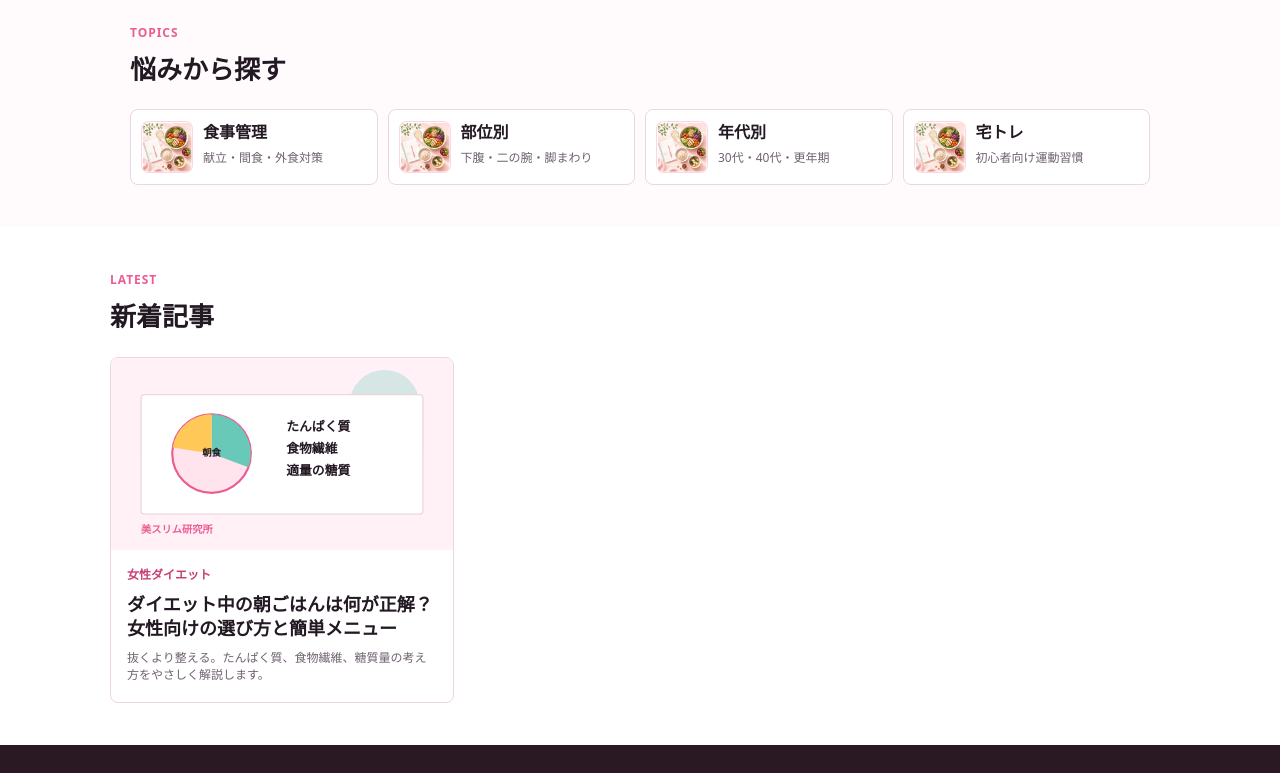
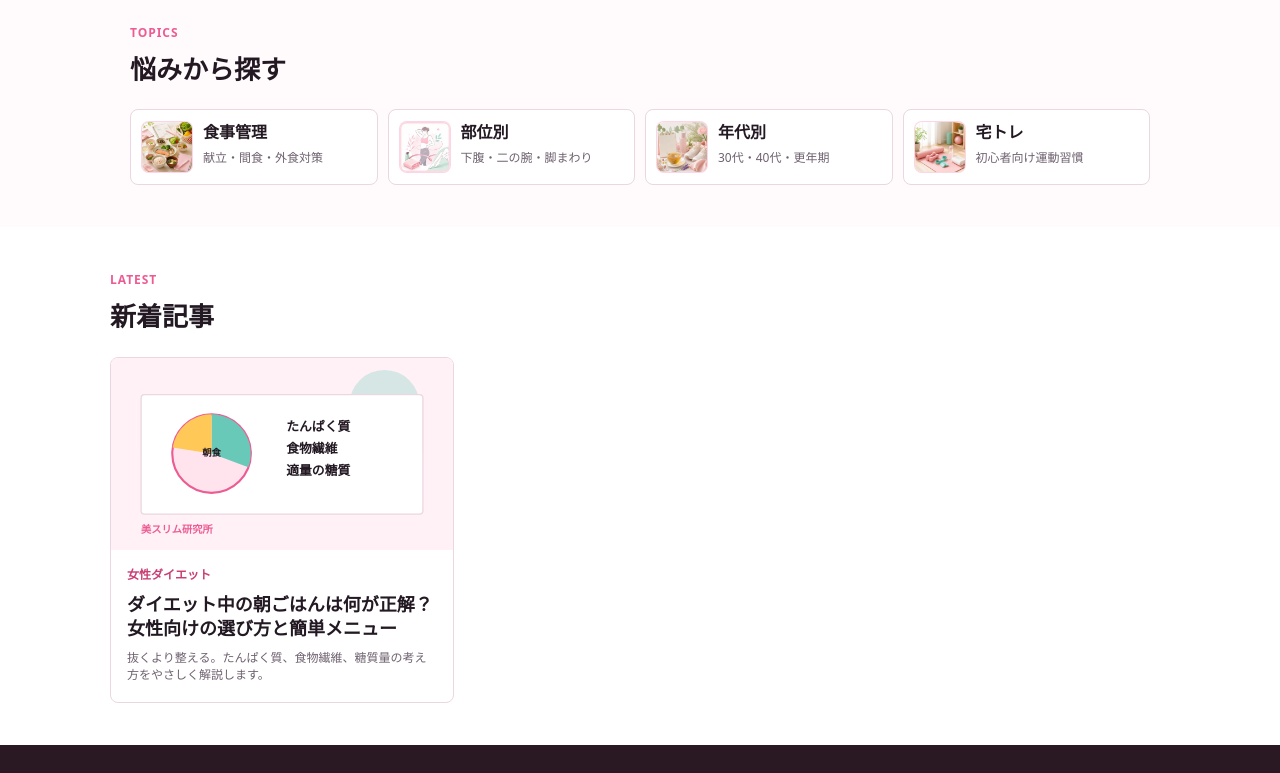
Before and after one commit to taikidev0922/slim-lab-women, a website: page index.html in a window 1280 px wide. Shown: the part 820-1593 px from the top of the page. Drawn offline with Linux system fonts and the light colour scheme.

Commit message:
Use distinct topic card images

```diff
--- a/index.html
+++ b/index.html
@@ -54,19 +54,19 @@
       </div>
       <div class="topic-grid topic-grid--compact">
         <a class="topic-card topic-card--meal" href="/blog/">
-          <span class="topic-card__image" aria-hidden="true"><img src="/assets/topic-tiles.jpg" alt="" width="640" height="640" loading="lazy"></span>
+          <span class="topic-card__image" aria-hidden="true"><img src="/assets/topic-meal.jpg" alt="" width="360" height="360" loading="lazy"></span>
           <span class="topic-card__text"><strong>食事管理</strong><span>献立・間食・外食対策</span></span>
         </a>
         <a class="topic-card topic-card--body" href="/blog/">
-          <span class="topic-card__image" aria-hidden="true"><img src="/assets/topic-tiles.jpg" alt="" width="640" height="640" loading="lazy"></span>
+          <span class="topic-card__image" aria-hidden="true"><img src="/assets/topic-body.jpg" alt="" width="360" height="360" loading="lazy"></span>
           <span class="topic-card__text"><strong>部位別</strong><span>下腹・二の腕・脚まわり</span></span>
         </a>
         <a class="topic-card topic-card--age" href="/blog/">
-          <span class="topic-card__image" aria-hidden="true"><img src="/assets/topic-tiles.jpg" alt="" width="640" height="640" loading="lazy"></span>
+          <span class="topic-card__image" aria-hidden="true"><img src="/assets/topic-age.jpg" alt="" width="360" height="360" loading="lazy"></span>
           <span class="topic-card__text"><strong>年代別</strong><span>30代・40代・更年期</span></span>
         </a>
         <a class="topic-card topic-card--home" href="/blog/">
-          <span class="topic-card__image" aria-hidden="true"><img src="/assets/topic-tiles.jpg" alt="" width="640" height="640" loading="lazy"></span>
+          <span class="topic-card__image" aria-hidden="true"><img src="/assets/topic-home.jpg" alt="" width="360" height="360" loading="lazy"></span>
           <span class="topic-card__text"><strong>宅トレ</strong><span>初心者向け運動習慣</span></span>
         </a>
       </div>
--- a/style.css
+++ b/style.css
@@ -145,15 +145,11 @@ h1 { max-width: 760px; font-size: clamp(32px, 9vw, 64px); }
   border: 1px solid rgba(236, 92, 147, .18);
 }
 .topic-card__image img {
-  width: 200%;
-  max-width: none;
-  height: 200%;
+  width: 100%;
+  height: 100%;
   object-fit: cover;
+  display: block;
 }
-.topic-card--meal .topic-card__image img { object-position: 0 0; }
-.topic-card--body .topic-card__image img { object-position: 100% 0; }
-.topic-card--age .topic-card__image img { object-position: 0 100%; }
-.topic-card--home .topic-card__image img { object-position: 100% 100%; }
 .topic-card__text { display: block; min-width: 0; }
 .topic-card strong { display: block; font-size: 16px; line-height: 1.25; }
 .topic-card__text span, .article-card p { color: var(--muted); font-size: 12px; line-height: 1.45; }
```
Also changed, not shown: assets/topic-age.jpg (added), assets/topic-body.jpg (added), assets/topic-home.jpg (added), assets/topic-meal.jpg (added), assets/topic-tiles.jpg (deleted).
